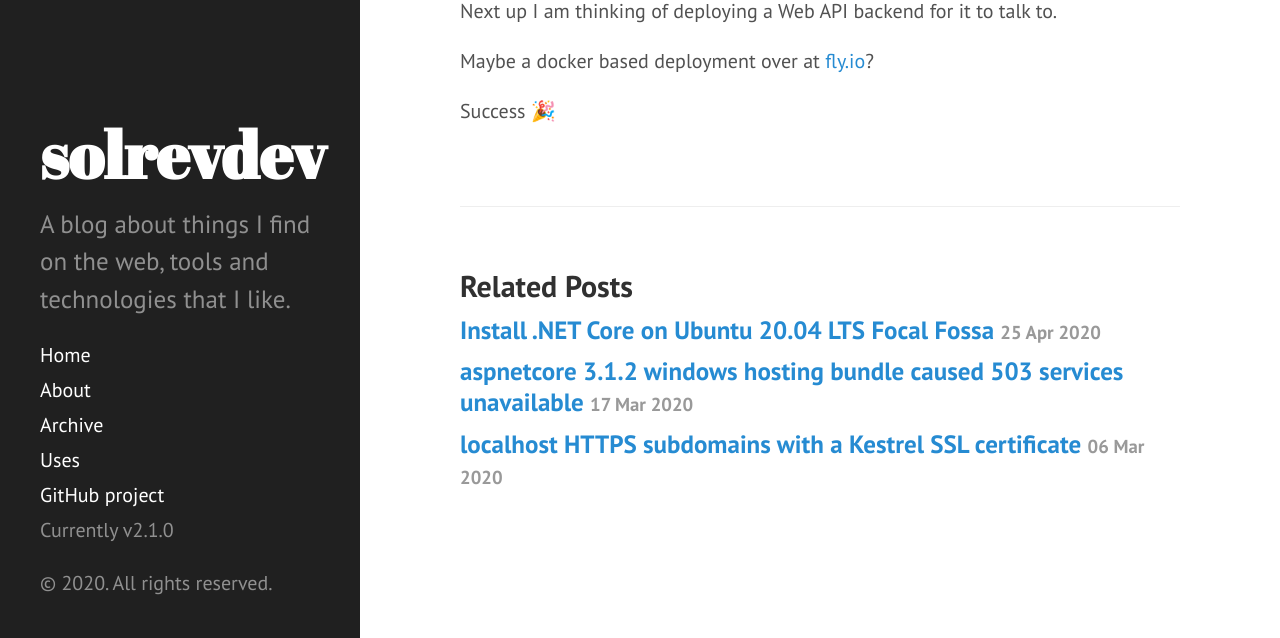
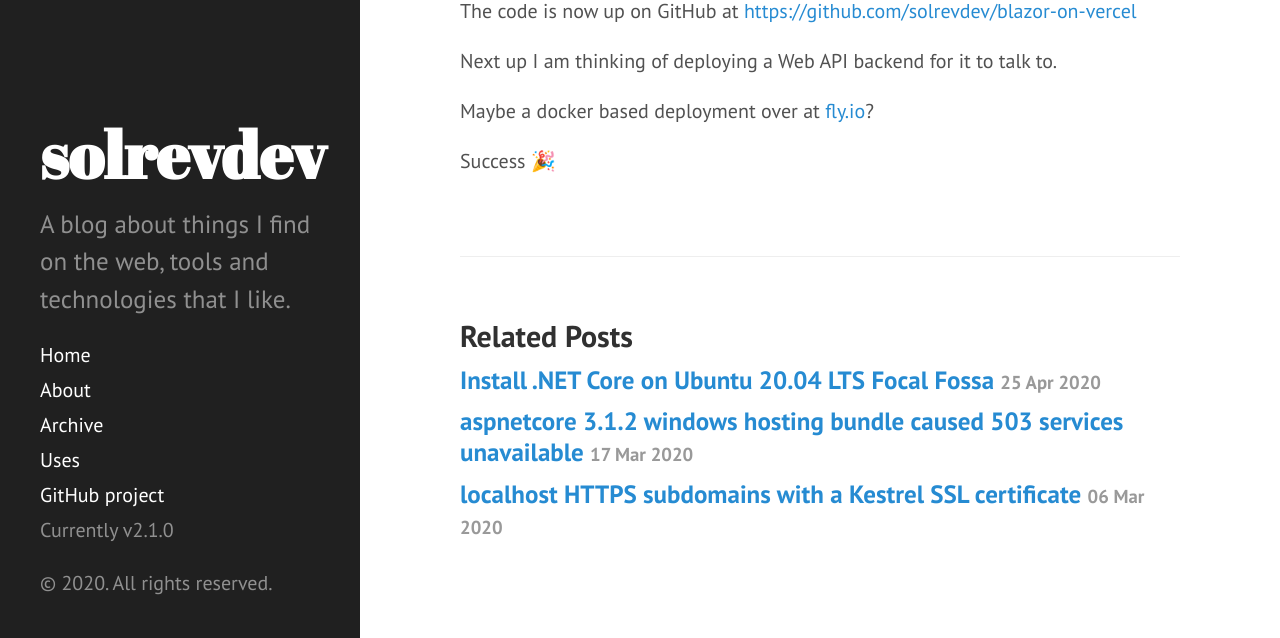
Before and after one commit to solrevdev/solrevdev.github.io, a Jekyll site: the page built from _posts/2020-05-17-blazor-hosted-on-vercel-aka-zeit-now.md, in a window 1280 px wide and 900 px high, scrolled down 3007 px, cut to the strip 262-900 px from the top of the window. Built offline with Jekyll 4.4.1, drawn with Linux system fonts in a browser that asks for light colours.

Commit message:
blazor on vercel zeit now

```diff
--- a/_posts/2020-05-17-blazor-hosted-on-vercel-aka-zeit-now.md
+++ b/_posts/2020-05-17-blazor-hosted-on-vercel-aka-zeit-now.md
@@ -106,6 +106,8 @@ And with that I can deploy Blazor WebAssembly to vercel's now.sh platform at [ht
 
 ![](https://i.imgur.com/rZ0wCta.png)
 
+The code is now up on GitHub at [https://github.com/solrevdev/blazor-on-vercel](https://github.com/solrevdev/blazor-on-vercel)
+
 Next up I am thinking of deploying a Web API backend for it to talk to.
 
 Maybe a docker based deployment over at [fly.io](https://fly.io/docs/)?
```
